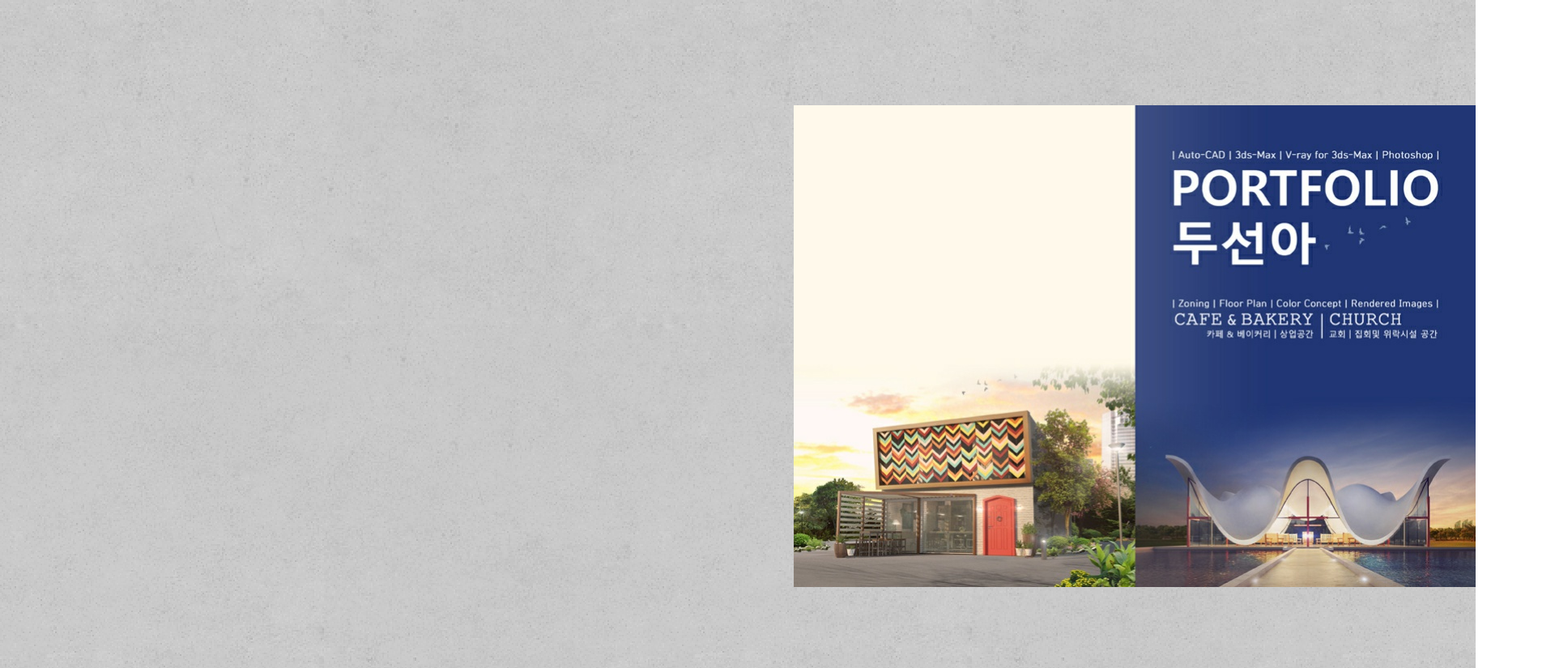
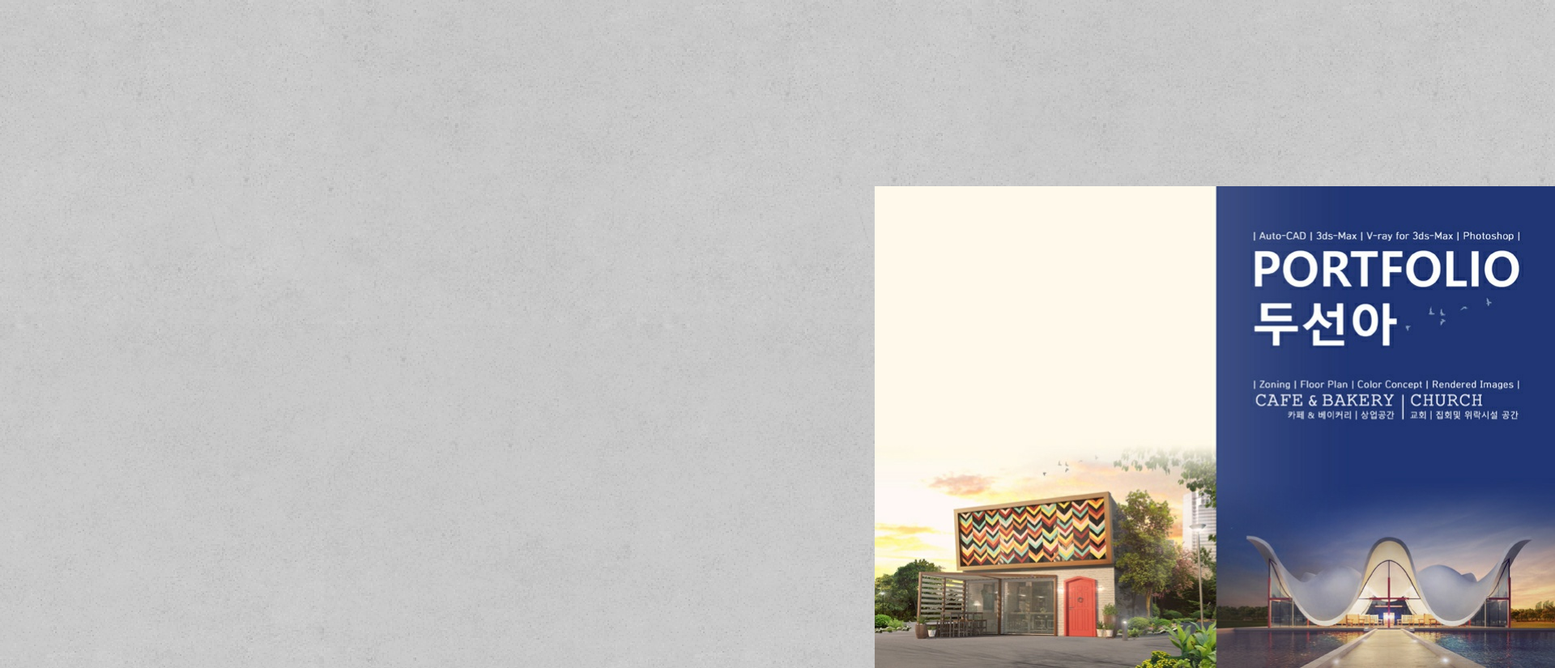
Before and after one commit to happy440/happy440.github.io, a plain HTML site: page index.html in a window 1280 px wide. Shown: the top 825 px of the page at 81% size, 1920 px wide, since content can reach past the window. Drawn offline with Linux system fonts and the light colour scheme.

Commit message:
Add files via upload

```diff
--- a/index.html
+++ b/index.html
@@ -7,7 +7,7 @@
 	<style>
 
 		body{background-image: url(img/mooning_@2X.png);overflow:hidden;}
-		.book-wrap{wdith:1684px; margin:130px; auto;}
+		.book-wrap{wdith:1684px; margin:230px; auto;}
 
 	</style>
 
```
